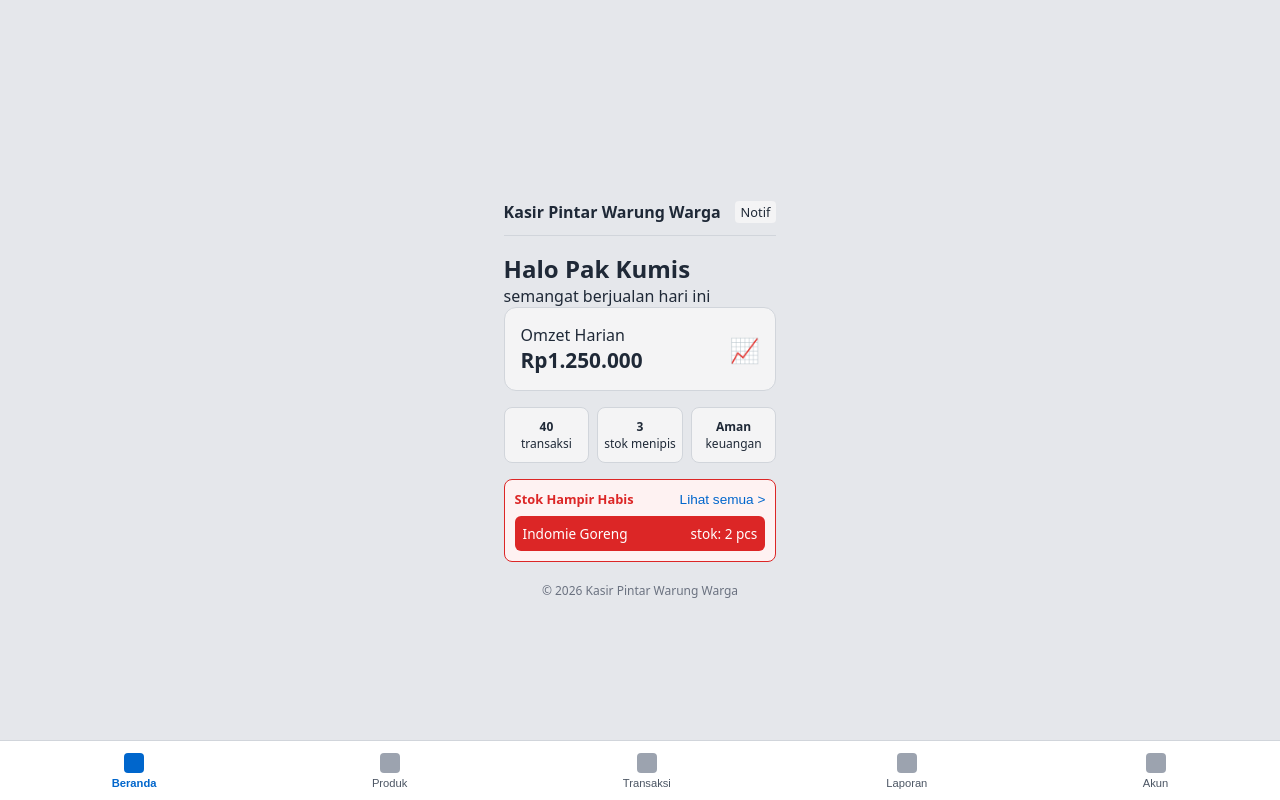
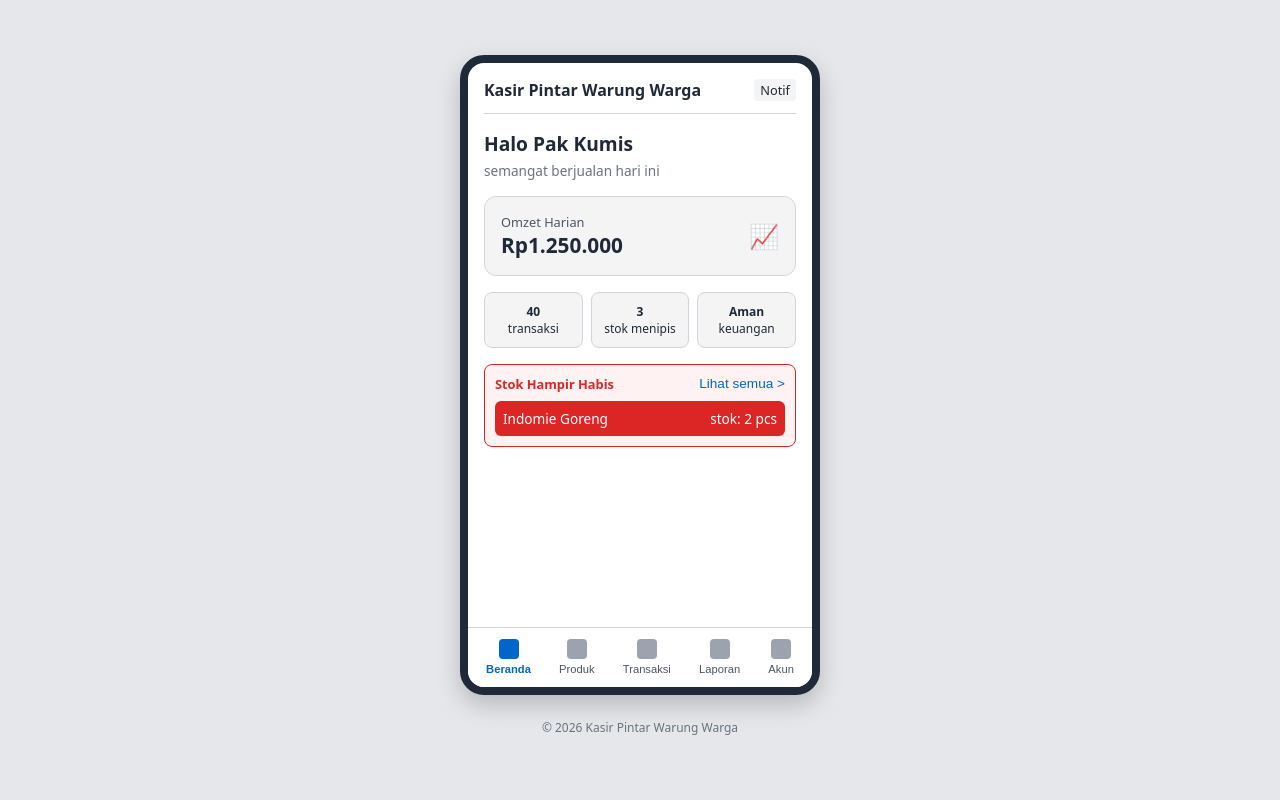
Before and after one commit to magnet309/kasir-warung-warga, a plain HTML site: page index.html in a window 1280 px wide. Drawn offline with Linux system fonts and the light colour scheme.

Commit message:
Update styles.css

```diff
--- a/styles.css
+++ b/styles.css
@@ -1,6 +1,6 @@
 /* ==========================================
-   PENGATURAN UTAMA & VARIABEL CSS (CUSTOM PROPERTIES)
-   ================================---------- */
+   VARIABEL CSS & PENGATURAN UTAMA
+   ========================================== */
 :root {
   --aksen: #0066cc;
   --abu-bg: #f4f4f5;
@@ -22,12 +22,33 @@ body {
   color: var(--teks);
   display: flex;
   flex-direction: column;
+  justify-content: center;
   align-items: center;
-  justify-content: center;
   min-height: 100vh;
 }
 
-/* Kelas bantu untuk menyembunyikan teks label secara visual tetapi terbaca screen reader */
+/* Bingkai Ponsel */
+.phone-frame {
+  width: 360px;
+  height: 640px;
+  background-color: #ffffff;
+  border: 8px solid #1f2937;
+  border-radius: 24px;
+  display: flex;
+  flex-direction: column;
+  position: relative;
+  overflow: hidden;
+  box-shadow: 0 10px 25px rgba(0,0,0,0.2);
+}
+
+.screen-content {
+  flex: 1;
+  overflow-y: auto;
+  padding: var(--spacing-normal);
+  padding-bottom: 80px; /* Ruang agar konten tidak tertutup navigasi bawah */
+}
+
+/* Kelas aksesibilitas untuk menyembunyikan label visual */
 .sr-only {
   position: absolute;
   width: 1px;
@@ -40,8 +61,8 @@ body {
 }
 
 /* ==========================================
-   TAMPILAN UTAMA & NAVIGASI BAWAH
-   ================================---------- */
+   HEADER & NAVIGASI
+   ========================================== */
 header {
   display: flex;
   justify-content: space-between;
@@ -49,7 +70,6 @@ header {
   padding-bottom: 12px;
   border-bottom: 1px solid var(--abu-garis);
   margin-bottom: var(--spacing-normal);
-  width: 100%;
 }
 
 .header-title {
@@ -69,6 +89,11 @@ header {
   justify-content: space-between;
   align-items: center;
   margin-bottom: var(--spacing-normal);
+}
+
+.section-title {
+  font-weight: bold;
+  font-size: 1rem;
 }
 
 .view {
@@ -91,6 +116,7 @@ header {
   justify-content: space-around;
   align-items: center;
   padding: 0 4px;
+  z-index: 10;
 }
 
 .nav-item {
@@ -123,20 +149,18 @@ header {
 }
 
 /* ==========================================
-   KOMPONEN BERANDA & KARTU INFORMASI
-   ================================---------- */
-.greeting-box {
-  margin-bottom: var(--spacing-normal);
+   KOMPONEN HALAMAN BERANDA
+   ========================================== */
+h1 {
+  font-size: 1.2rem;
+  font-weight: bold;
+  margin-bottom: 4px;
 }
 
-.greeting-box h1 {
-  font-size: 1.2rem;
-  font-weight: bold;
-}
-
-.greeting-box p {
+.sub-text {
   font-size: 0.85rem;
   color: #6b7280;
+  margin-bottom: var(--spacing-normal);
 }
 
 .omzet-card {
@@ -150,7 +174,7 @@ header {
   align-items: center;
 }
 
-.omzet-card h2 {
+.card-label {
   font-size: 0.8rem;
   color: #4b5563;
 }
@@ -207,8 +231,8 @@ header {
 }
 
 /* ==========================================
-   PENCARIAN, FILTER, DAN DAFTAR PRODUK
-   ================================---------- */
+   PRODUK & TRANSAKSI
+   ========================================== */
 .search-bar {
   width: 100%;
   padding: 10px;
@@ -255,9 +279,6 @@ header {
   font-weight: 500;
 }
 
-/* ==========================================
-   TRANSAKSI & KERANJANG
-   ================================---------- */
 .product-grid {
   display: grid;
   grid-template-columns: repeat(2, 1fr);
@@ -330,7 +351,8 @@ header {
 }
 
 footer {
-  margin-top: 20px;
+  margin-top: 24px;
+  margin-bottom: 10px;
   font-size: 0.75rem;
   color: #6b7280;
   text-align: center;
```
